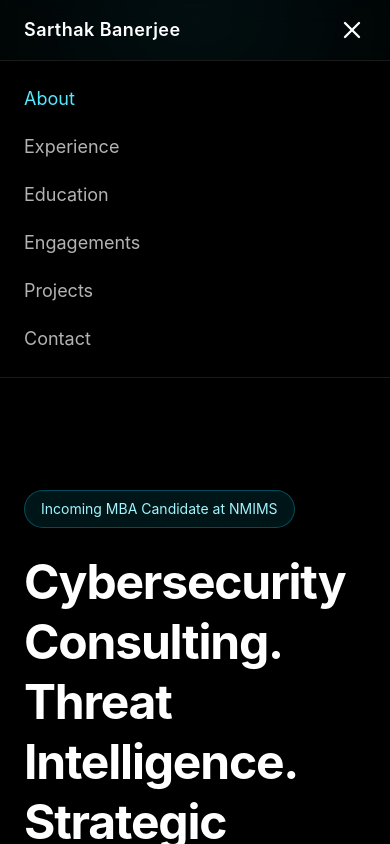
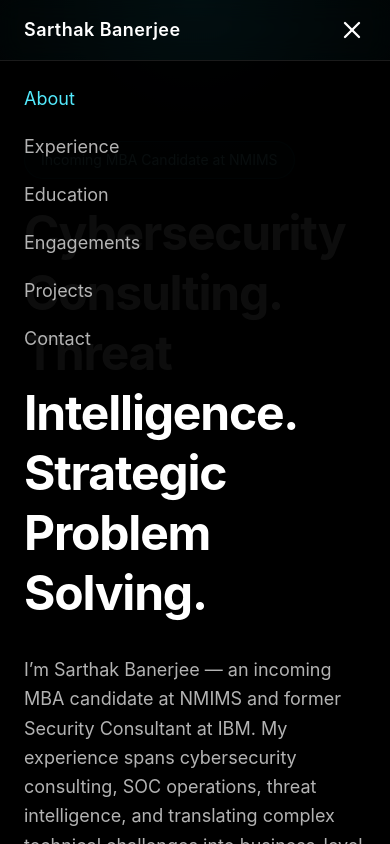
Before and after one commit to sarthak-banerjee/sarthak-banerjee.github.io, a React (Vite) app: page / in a window 390 px wide. Both pictures are taken after a click on the button 352 px from the left and 30 px from the top of the page. Shown: the top 844 px of the page. Built offline with nearby package versions, Linux system fonts and the light colour scheme.

Commit message:
updating motion

```diff
--- a/src/App.jsx
+++ b/src/App.jsx
@@ -196,7 +196,7 @@ export default function Portfolio() {
 
         {/* Mobile Menu */}
         {mobileMenuOpen && (
-          <div className="md:hidden border-t border-white/10 bg-black/95 backdrop-blur-xl">
+          <div className="md:hidden border-t border-white/10 bg-black/95 backdrop-blur-xl absolute left-0 right-0">
             <div className="flex flex-col px-6 py-6 space-y-5">
               {[
                 "about",
@@ -224,7 +224,7 @@ export default function Portfolio() {
       </header>
 
       <main>
-        <section className="max-w-6xl mx-auto px-6 pt-28 pb-24">
+        <section className="max-w-6xl mx-auto px-6 pt-20 md:pt-28 pb-12 md:pb-24">
           <div className="grid lg:grid-cols-2 gap-14 items-center">
             <div>
               <div className="inline-flex items-center gap-2 border border-cyan-400/30 bg-cyan-400/10 rounded-full px-4 py-2 text-sm text-cyan-200 mb-6">
```
